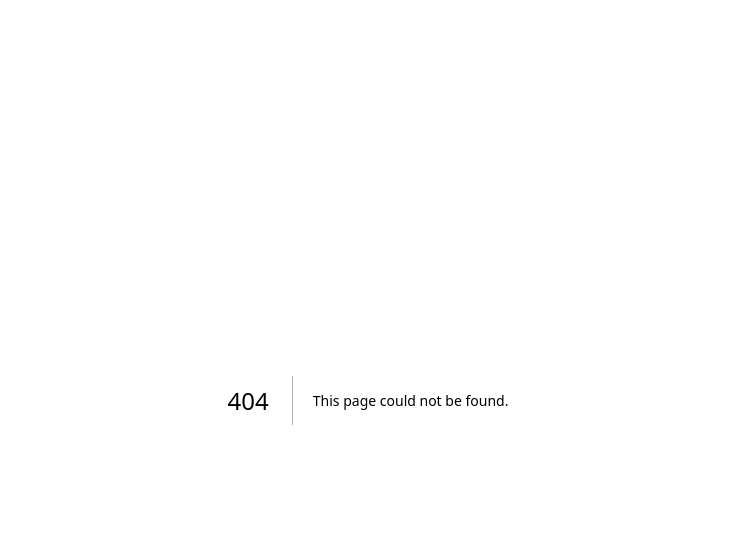
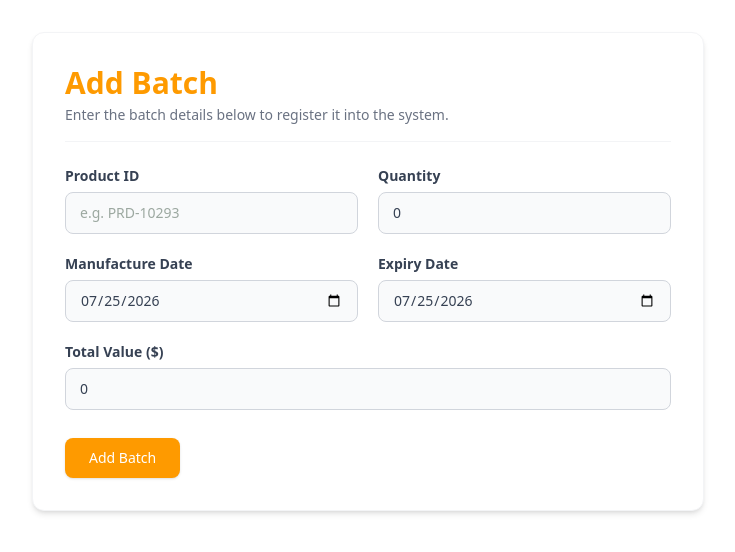
Before and after one commit to Sadeepa-D/TK-Stores, a Next.js app in the folder frontend/tk-stores/: page /batch/addbatch in a window 1280 px wide. Before the commit this address had no page. Shown: the top 552 px of the page, without its empty margins (272-1007 px from the left). Built offline with nearby package versions, Linux system fonts and the light colour scheme; no server answers.

Commit message:
feat: update batch handling to use startqty instead of quantity and add AddBatch component for batch creation

```diff
--- /dev/null
+++ b/frontend/tk-stores/src/app/batch/addbatch/page.tsx
@@ -0,0 +1,192 @@
+// pid, quantity, manufactureDate, expiryDate, value
+"use client";
+import React, { useState } from "react";
+import { z } from "zod";
+import api from "@/lib/axios";
+
+const batchSchema = z.object({
+  pid: z.string("Product ID is required"),
+  startqty: z.number().min(1, "Quantity must be at least 1"),
+  manufactureDate: z.date().refine(
+    (date) => {
+      const today = new Date();
+      const inputDate = new Date(date);
+      return inputDate <= today;
+    },
+    { message: "Manufacture date cannot be in the future" },
+  ),
+  expiryDate: z.date().refine(
+    (date) => {
+      const today = new Date();
+      const inputDate = new Date(date);
+      return inputDate > today;
+    },
+    { message: "Expiry date must be in the future" },
+  ),
+  value: z.number().min(0, "Value must be greater than or equal to 0"),
+});
+
+export type BatchFormData = z.infer<typeof batchSchema>;
+
+export default function AddBatch() {
+  const [formData, setFormData] = useState<BatchFormData>({
+    pid: "",
+    startqty: 0,
+    manufactureDate: new Date(),
+    expiryDate: new Date(),
+    value: 0,
+  });
+  const [loading, setLoading] = useState<boolean>(false);
+
+  const handlesubmit = async (e: React.FormEvent<HTMLFormElement>) => {
+    e.preventDefault();
+    const validationResult = batchSchema.safeParse(formData);
+    if (!validationResult.success) {
+      const firstError =
+        validationResult.error.issues[0]?.message || "Validation failed";
+      window.alert(firstError);
+      return;
+    }
+    try {
+      setLoading(true);
+      await api.post("/batches/add", formData);
+    } catch (error) {
+      console.error("Error submitting batch:", error);
+    } finally {
+      setLoading(false);
+    }
+  };
+  const handleChange = (e: React.ChangeEvent<HTMLInputElement>) => {
+    const { id, value } = e.target;
+    setFormData((prevData) => ({
+      ...prevData,
+      [id]: id === "startqty" || id === "value" ? Number(value) : value,
+      expiryDate: id === "expiryDate" ? new Date(value) : prevData.expiryDate,
+      manufactureDate:
+        id === "manufactureDate" ? new Date(value) : prevData.manufactureDate,
+    }));
+  };
+  return (
+    <>
+      <div className="max-w-2xl mx-auto my-8 p-6 sm:p-8 bg-white rounded-xl shadow-md border border-gray-100">
+        {loading && (
+          <div className="text-center py-4">
+            <p className="text-gray-500">Loading...</p>
+          </div>
+        )}
+        {/* Header */}
+        <div className="mb-6 border-b border-gray-100 pb-4">
+          <h2 className="text-2xl sm:text-3xl font-bold text-amber-500">
+            Add Batch
+          </h2>
+          <p className="text-sm text-gray-500 mt-1">
+            Enter the batch details below to register it into the system.
+          </p>
+        </div>
+
+        {/* Form */}
+        <form className="space-y-5" onSubmit={handlesubmit}>
+          <div className="grid grid-cols-1 sm:grid-cols-2 gap-5">
+            {/* Product ID */}
+            <div>
+              <label
+                className="block text-sm font-semibold text-gray-700 mb-1.5"
+                htmlFor="pid"
+              >
+                Product ID
+              </label>
+              <input
+                className="w-full px-3.5 py-2.5 text-gray-700 bg-gray-50 border border-gray-300 rounded-lg text-sm transition focus:bg-white focus:outline-none focus:ring-2 focus:ring-amber-500 focus:border-transparent"
+                id="pid"
+                type="text"
+                value={formData.pid}
+                onChange={handleChange}
+                placeholder="e.g. PRD-10293"
+              />
+            </div>
+
+            {/* Quantity */}
+            <div>
+              <label
+                className="block text-sm font-semibold text-gray-700 mb-1.5"
+                htmlFor="startqty"
+              >
+                Quantity
+              </label>
+              <input
+                className="w-full px-3.5 py-2.5 text-gray-700 bg-gray-50 border border-gray-300 rounded-lg text-sm transition focus:bg-white focus:outline-none focus:ring-2 focus:ring-amber-500 focus:border-transparent"
+                id="startqty"
+                type="number"
+                value={formData.startqty}
+                onChange={handleChange}
+                placeholder="0"
+              />
+            </div>
+
+            {/* Manufacture Date */}
+            <div>
+              <label
+                className="block text-sm font-semibold text-gray-700 mb-1.5"
+                htmlFor="manufactureDate"
+              >
+                Manufacture Date
+              </label>
+              <input
+                className="w-full px-3.5 py-2.5 text-gray-700 bg-gray-50 border border-gray-300 rounded-lg text-sm transition focus:bg-white focus:outline-none focus:ring-2 focus:ring-amber-500 focus:border-transparent"
+                id="manufactureDate"
+                type="date"
+                value={formData.manufactureDate.toISOString().split("T")[0]}
+                onChange={handleChange}
+              />
+            </div>
+
+            {/* Expiry Date */}
+            <div>
+              <label
+                className="block text-sm font-semibold text-gray-700 mb-1.5"
+                htmlFor="expiryDate"
+              >
+                Expiry Date
+              </label>
+              <input
+                className="w-full px-3.5 py-2.5 text-gray-700 bg-gray-50 border border-gray-300 rounded-lg text-sm transition focus:bg-white focus:outline-none focus:ring-2 focus:ring-amber-500 focus:border-transparent"
+                id="expiryDate"
+                type="date"
+                value={formData.expiryDate.toISOString().split("T")[0]}
+                onChange={handleChange}
+              />
+            </div>
+
+            {/* Value - Spans full width on sm screens */}
+            <div className="sm:col-span-2">
+              <label
+                className="block text-sm font-semibold text-gray-700 mb-1.5"
+                htmlFor="value"
+              >
+                Total Value ($)
+              </label>
+              <input
+                className="w-full px-3.5 py-2.5 text-gray-700 bg-gray-50 border border-gray-300 rounded-lg text-sm transition focus:bg-white focus:outline-none focus:ring-2 focus:ring-amber-500 focus:border-transparent"
+                id="value"
+                type="number"
+                value={formData.value}
+                onChange={handleChange}
+                placeholder="0.00"
+              />
+            </div>
+          </div>
+
+          {/* Submit Button */}
+          <div className="pt-2">
+            <button
+              className="w-full sm:w-auto px-6 py-2.5 bg-amber-500 hover:bg-amber-600 active:bg-amber-700 text-white font-medium text-sm rounded-lg shadow-sm hover:shadow transition-all focus:outline-none focus:ring-2 focus:ring-amber-500 focus:ring-offset-2"
+              type="submit"
+            >
+              Add Batch
+            </button>
+          </div>
+        </form>
+      </div>
+    </>
+  );
+}
```
Also changed, not shown: 2 other files (tests, documents, lock files or other folders).
